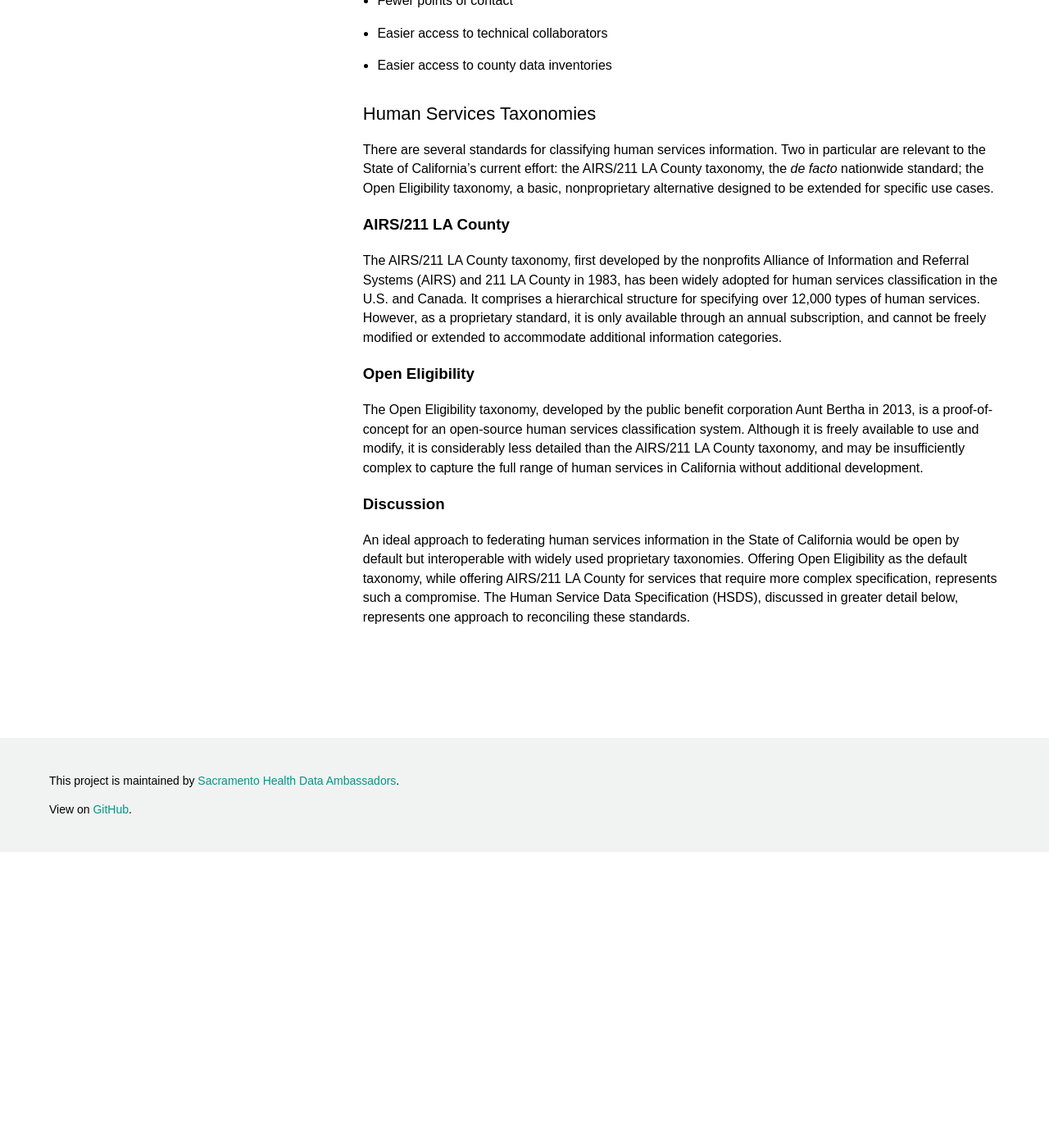
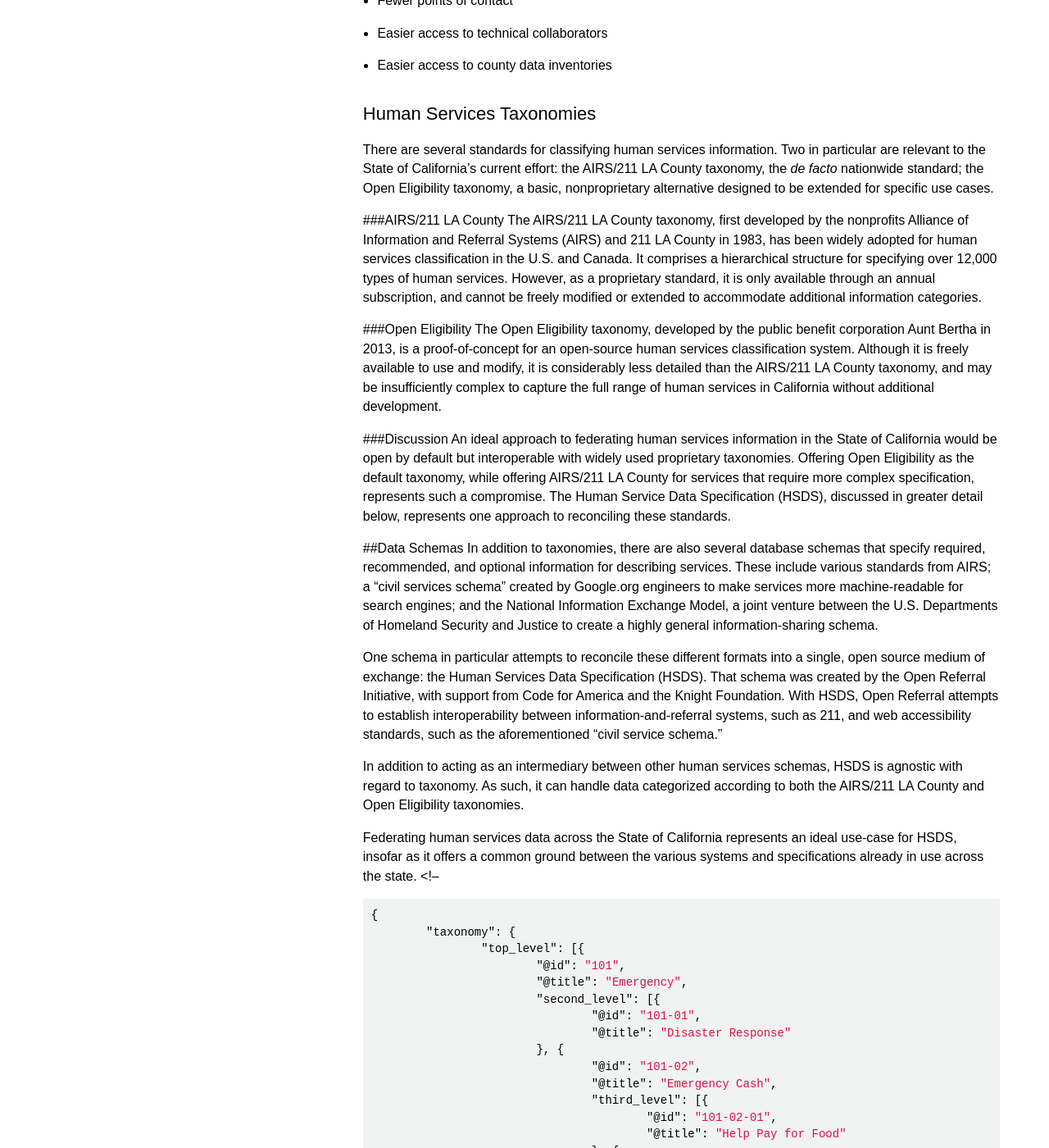
Before and after one commit to joelrip/human-services-scoping-plan, a Jekyll site: the page built from _pages/data-ecosystem.md, in a window 1280 px wide and 1400 px high, scrolled down 1360 px. Shown: the whole window at 82% size. Built offline with Jekyll 4.4.1, drawn with Linux system fonts in a browser that asks for light colours; before the commit the page ends 2399 px from its top, so only the background shows below that; some of the changed text lies outside the part shown.

Commit message:
Data schemas
First pass at data schemas / HSDS section

```diff
--- a/_pages/data-ecosystem.md
+++ b/_pages/data-ecosystem.md
@@ -40,18 +40,23 @@ Because there are relatively few major vendors among California county open data
 
 There are several standards for classifying human services information. Two in particular are relevant to the State of California's current effort: the AIRS/211 LA County taxonomy, the *de facto* nationwide standard; the Open Eligibility taxonomy, a basic, nonproprietary alternative designed to be extended for specific use cases.
 
-### AIRS/211 LA County
-
+###AIRS/211 LA County
 The AIRS/211 LA County taxonomy, first developed by the nonprofits Alliance of Information and Referral Systems (AIRS) and 211 LA County in 1983, has been widely adopted for human services classification in the U.S. and Canada. It comprises a hierarchical structure for specifying over 12,000 types of human services. However, as a proprietary standard, it is only available through an annual subscription, and cannot be freely modified or extended to accommodate additional information categories.
 
-### Open Eligibility
-
+###Open Eligibility
 The Open Eligibility taxonomy, developed by the public benefit corporation Aunt Bertha in 2013, is a proof-of-concept for an open-source human services classification system. Although it is freely available to use and modify, it is considerably less detailed than the AIRS/211 LA County taxonomy, and may be insufficiently complex to capture the full range of human services in California without additional development.
 
-### Discussion
-
+###Discussion
 An ideal approach to federating human services information in the State of California would be open by default but interoperable with widely used proprietary taxonomies. Offering Open Eligibility as the default taxonomy, while offering AIRS/211 LA County for services that require more complex specification, represents such a compromise. The Human Service Data Specification (HSDS), discussed in greater detail below, represents one approach to reconciling these standards.
 
+##Data Schemas
+In addition to taxonomies, there are also several database schemas that specify required, recommended, and optional information for describing services. These include various standards from AIRS; a "civil services schema" created by Google.org engineers to make services more machine-readable for search engines; and the National Information Exchange Model, a joint venture between the U.S. Departments of Homeland Security and Justice to create a highly general information-sharing schema.
+
+One schema in particular attempts to reconcile these different formats into a single, open source medium of exchange: the Human Services Data Specification (HSDS). That schema was created by the Open Referral Initiative, with support from Code for America and the Knight Foundation. With HSDS, Open Referral attempts to establish interoperability between information-and-referral systems, such as 211, and web accessibility standards, such as the aforementioned "civil service schema."
+
+In addition to acting as an intermediary between other human services schemas, HSDS is agnostic with regard to taxonomy. As such, it can handle data categorized according to both the AIRS/211 LA County and Open Eligibility taxonomies.
+
+Federating human services data across the State of California represents an ideal use-case for HSDS, insofar as it offers a common ground between the various systems and specifications already in use across the state.
 <!-- {% highlight json %}
 {% include openeligibility.json %}
 {% endhighlight %} -->
```
